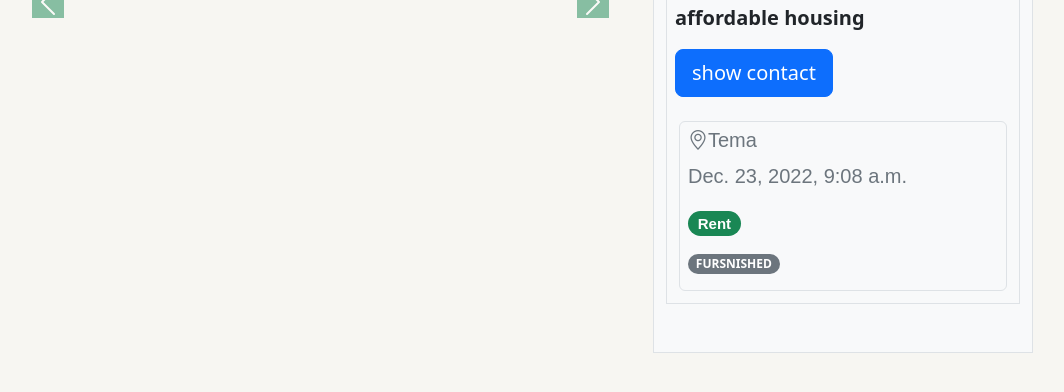
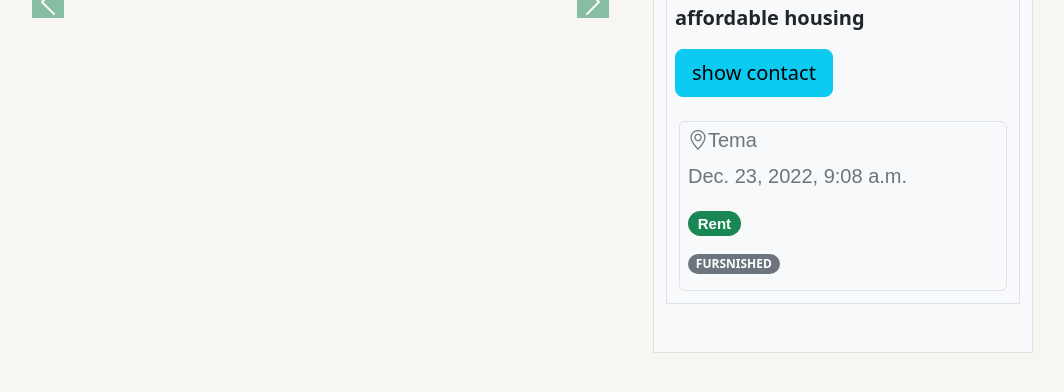
Before and after one commit to Gwali-1/Yasagashi, a Django app: page /listing/0d8b8ae9-610b-430b-9eb1-3419ab29d3e5 in a window 1280 px wide. Shown: the part 214-606 px from the top of the page, without its empty margins (82-1146 px from the left). Run offline with Django 4.2, Linux system fonts and the light colour scheme; data comes from the database, SQL or seed files in the repository; parts of the project's set-up code (start-up, migrations or seed data) failed here and were passed over; some libraries are stand-ins or nearby versions.

Commit message:
minor changes

```diff
--- a/main/static/main/script.js
+++ b/main/static/main/script.js
@@ -133,7 +133,7 @@ const updateContent  = function(Ads){
                     <div class="product-price">
                         <p><span class="currency text-success">GHC</span>${val.price}</p>
                     </div>
-                    <p class="product-description">${val.description}</p>
+                    <p class="product-descriptionn">${val.description}</p>
                     <p class="product-location text-muted">${val.location}</p>
 
                     <div class="d-inline-flex">
@@ -430,6 +430,7 @@ if (pageId == 3){
     const contact = document.querySelector(".contact-val").value
     contactView.onclick = function (){
         contactView.innerHTML = contact;
+
     }
 
 }
--- a/main/templates/main/index.html
+++ b/main/templates/main/index.html
@@ -101,7 +101,7 @@
                                         <div class="product-price text-success">
                                             <p><span class="currency ">GHC</span>{{listing.price}}</p>
                                         </div>
-                                        <p class="product-description">{{listing.description}}</p>
+                                        <p class="product-descriptionn">{{listing.description}}</p>
                                         <p class="product-location text-muted">{{listing.location}}</p>
 
                                         <div class="d-inline-flex">
--- a/main/templates/main/listing.html
+++ b/main/templates/main/listing.html
@@ -57,7 +57,10 @@
             <div class="border bg-light p-2 listing_item mb-5 ">
                 <p class=" listing-price text-success">GH₵ {{listing.price}}</p>
                 <p class=" product-description ">{{listing.description}}</p>
-                <button class="btn btn-lg btn-primary  contact-view">show contact</button>
+                <div class="">
+                    <button class="btn btn-lg btn-info  contact-view">show contact</button>
+                </div>
+
 
 
                  <!-- Details -->
```
Also changed, not shown: main/migrations/0014_profile_contact.py (added).
